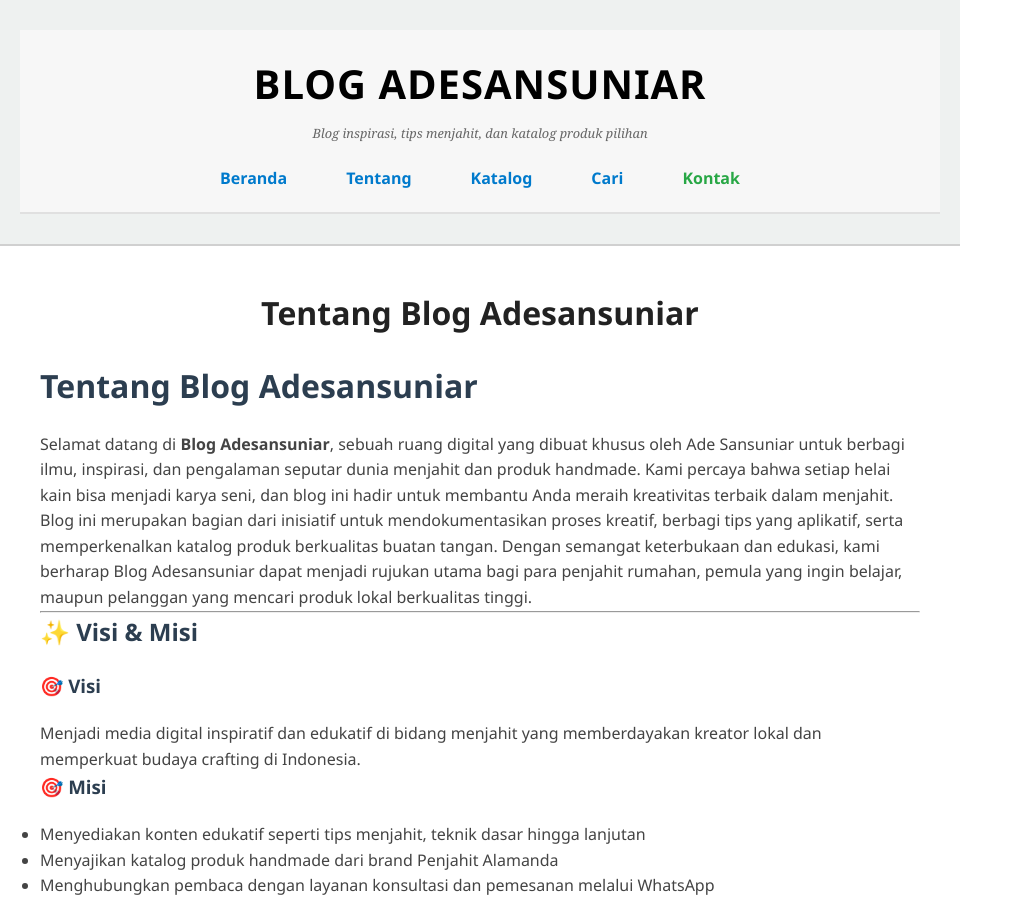
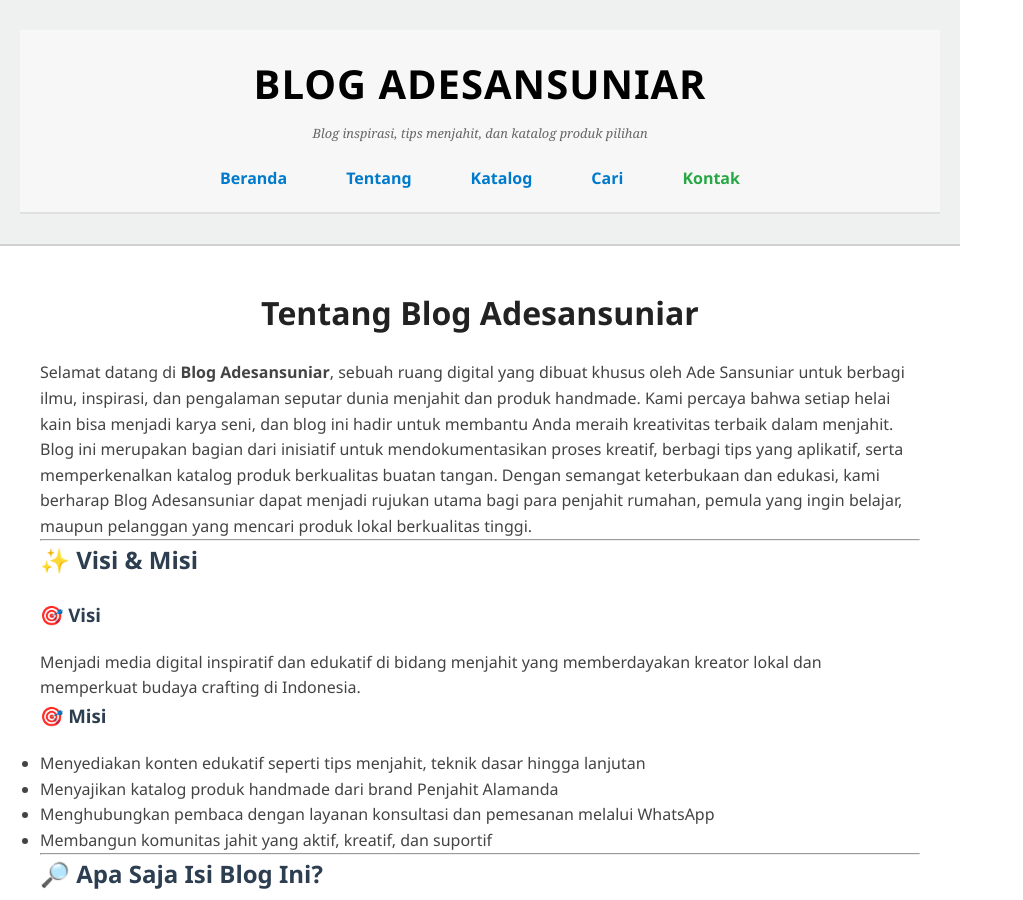
Before and after one commit to adesansuniar/blog-adesansuniar, a Jekyll site: the page built from about.md, in a window 1280 px wide and 900 px high. Shown: the whole window, without its empty margins (0-1023 px from the left). Built offline with Jekyll 4.4.1, drawn with Linux system fonts in a browser that asks for light colours; some web fonts are replaced.

Commit message:
Update about.md

```diff
--- a/about.md
+++ b/about.md
@@ -3,9 +3,6 @@
 title: Tentang Blog Adesansuniar
 permalink: /about/
 ---
-
-# Tentang Blog Adesansuniar
-
 Selamat datang di **Blog Adesansuniar**, sebuah ruang digital yang dibuat khusus oleh Ade Sansuniar untuk berbagi ilmu, inspirasi, dan pengalaman seputar dunia menjahit dan produk handmade. Kami percaya bahwa setiap helai kain bisa menjadi karya seni, dan blog ini hadir untuk membantu Anda meraih kreativitas terbaik dalam menjahit.
 
 Blog ini merupakan bagian dari inisiatif untuk mendokumentasikan proses kreatif, berbagi tips yang aplikatif, serta memperkenalkan katalog produk berkualitas buatan tangan. Dengan semangat keterbukaan dan edukasi, kami berharap Blog Adesansuniar dapat menjadi rujukan utama bagi para penjahit rumahan, pemula yang ingin belajar, maupun pelanggan yang mencari produk lokal berkualitas tinggi.
```
